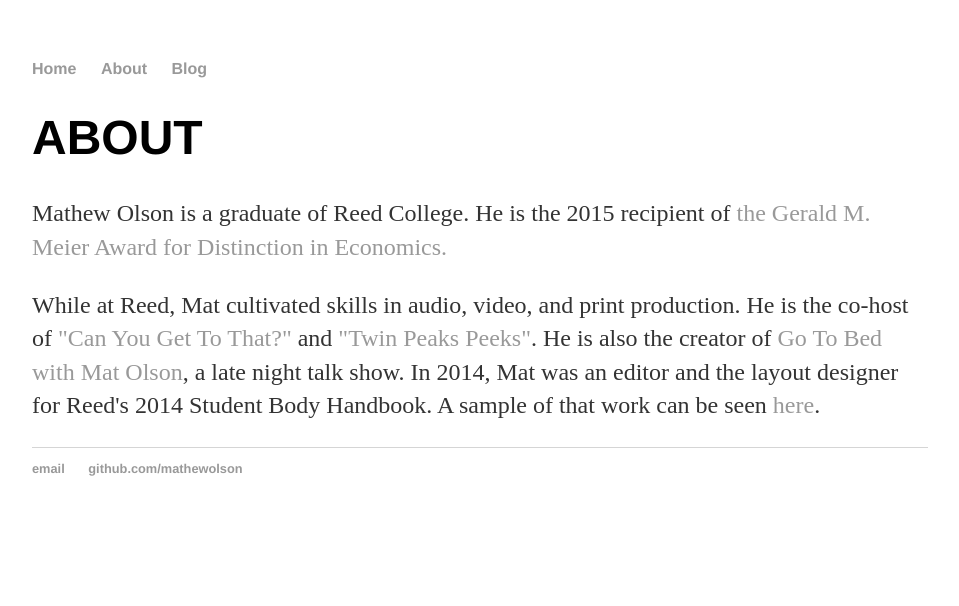
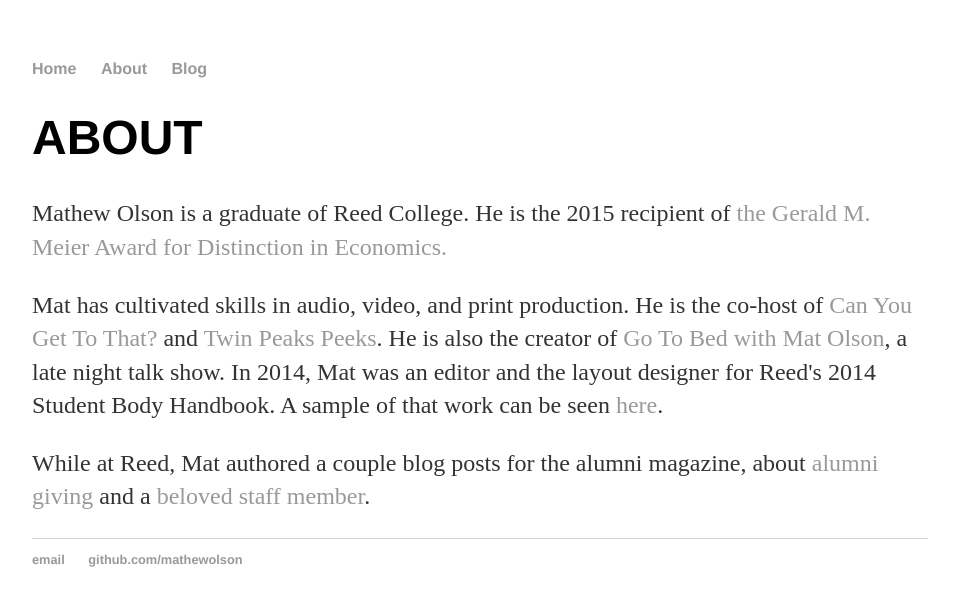
Before and after one commit to mathewolson/mathewolson.github.io, a Jekyll site: the page built from about.html, in a window 1280 px wide. Shown: the top 606 px of the page, without its empty margins (160-1119 px from the left). Built offline with Jekyll 4.4.1, drawn with Linux system fonts in a browser that asks for light colours.

Commit message:
Update about.html

```diff
--- a/about.html
+++ b/about.html
@@ -5,5 +5,6 @@
 <div class="blurb">
 	<h1>ABOUT</h1>
 	<p>Mathew Olson is a graduate of Reed College. He is the 2015 recipient of <a href="http://www.reed.edu/reed_magazine/sallyportal/posts/2015/econ-major-takes-meier-prize.html">the Gerald M. Meier Award for Distinction in Economics.</a></p>
-	<p>While at Reed, Mat cultivated skills in audio, video, and print production. He is the co-host of <a href="https://canyougettothat.simplecast.fm">"Can You Get To That?"</a> and <a href="https://twinpeakspeeks.simplecast.fm">"Twin Peaks Peeks"</a>. He is also the creator of <a href="https://www.youtube.com/channel/UCDtKOWTQAY37aeHjWqBHoZQ">Go To Bed with Mat Olson</a>, a late night talk show. In 2014, Mat was an editor and the layout designer for Reed's 2014 Student Body Handbook. A sample of that work can be seen <a href="https://www.dropbox.com/s/miy74wauo4qhddn/reed_handbook_sample.pdf?dl=0">here</a>.</p>
+	<p>Mat has cultivated skills in audio, video, and print production. He is the co-host of <a href="https://canyougettothat.simplecast.fm">Can You Get To That?</a> and <a href="https://twinpeakspeeks.simplecast.fm">Twin Peaks Peeks</a>. He is also the creator of <a href="https://www.youtube.com/channel/UCDtKOWTQAY37aeHjWqBHoZQ">Go To Bed with Mat Olson</a>, a late night talk show. In 2014, Mat was an editor and the layout designer for Reed's 2014 Student Body Handbook. A sample of that work can be seen <a href="https://www.dropbox.com/s/miy74wauo4qhddn/reed_handbook_sample.pdf?dl=0">here</a>.</p>
+	<p>While at Reed, Mat authored a couple blog posts for the alumni magazine, about <a href="http://www.reed.edu/reed_magazine/sallyportal/posts/2014/data-sheds-light-on-alumni-giving.html">alumni giving</a> and a <a href="http://www.reed.edu/reed_magazine/sallyportal/posts/2014/stockroom-czar-goes-out-with-a-bang.html">beloved staff member</a>.</a></p>
 </div><!-- /.blurb -->
```
